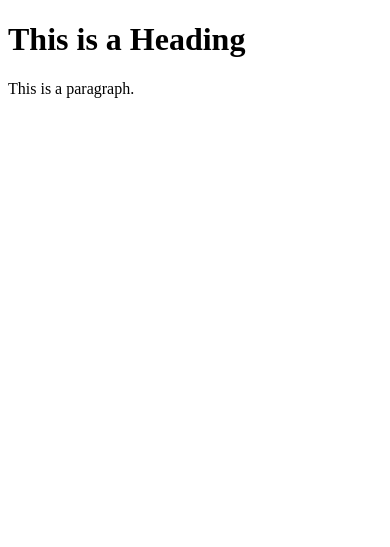
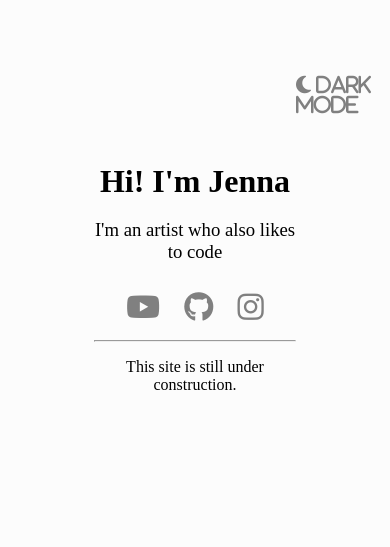
Before and after one commit to jennayey/jennayey.github.io, a plain HTML site: page index.html in a window 390 px wide. Drawn offline with Linux system fonts and the light colour scheme.

Commit message:
Added basic content
added dark-mode.css
added icons, and linked them to my sites
added dark mode button (not yet responsive and functional)

```diff
--- /dev/null
+++ b/css/dark-mode.css
@@ -0,0 +1,59 @@
+
+.container {
+    display: grid;
+    justify-content:center;
+}
+
+h1{
+    color: white;
+    margin-bottom: 0rem;
+}
+
+h3 {
+    color: white;
+    font-weight: normal;
+}
+.item {
+text-align: center;
+}
+
+p{
+    color: white;
+}
+
+.extra-margin {
+ margin-top: 1rem;
+}
+
+.fab{
+ padding: 5%;
+ font-size: 30px;
+ color: gray;
+}
+/*
+.fab:hover {
+    color: black;
+}
+*/
+.fa-github:hover {
+    color:white;
+}
+
+.fa-instagram:hover {
+    color:rgb(253, 103, 198);
+}
+.fa-youtube:hover {
+    color:rgb(219, 56, 56);
+}
+
+a{
+    text-decoration: none;
+}
+hr {
+color: white;
+    width: 200px;
+
+}
+#whole-container {
+    background-color: #222222;
+}
--- /dev/null
+++ b/css/style.css
@@ -0,0 +1,72 @@
+.container {
+    display: grid;
+    justify-content:center;
+    grid-column: 2 / 3;
+    grid-row: 3 / 4;
+}
+.top-container{
+justify-self: center;
+    grid-column: 3/ 4;
+    grid-row: 2/3;
+}
+h1{
+    margin-bottom: 0rem;
+}
+
+h3 {
+    font-weight: normal;
+}
+.item {
+text-align: center;
+}
+
+
+.extra-margin {
+ margin-top: 1rem;
+}
+
+.fab{
+ padding: 5%;
+ font-size: 30px;
+ color: gray;
+}
+
+.fas {
+    font-weight: normal;
+ font-size: 20px;
+ color: gray;
+}
+
+.fas:hover {
+    color: black;
+}
+/*
+.fab:hover {
+    color: black;
+}
+*/
+.fa-github:hover {
+    color:black;
+}
+
+.fa-instagram:hover {
+    color:rgb(253, 103, 198);
+}
+.fa-youtube:hover {
+    color:rgb(219, 56, 56);
+}
+
+a{
+    text-decoration: none;
+}
+hr {
+
+    width: 200px;
+
+}
+#whole-container {
+    background-color: #fcfcfc;
+    display:grid;
+    grid-template-columns:  1fr 2fr 1fr ;
+    grid-template-rows: 0.5fr 0.5fr 2fr 1fr;
+}
--- a/index.html
+++ b/index.html
@@ -1,12 +1,44 @@
 <!DOCTYPE html>
 <html>
+
 <head>
-<title>Page Title</title>
+    <title>Jennayey</title>
+    <link rel="stylesheet" type="text/css" href="css/style.css" />
+    <script src="js/main.js"></script>
+    <!--media="screen"-->
+    <script src="https://kit.fontawesome.com/b3dae74fb0.js"></script>
 </head>
-<body>
 
-<h1>This is a Heading</h1>
-<p>This is a paragraph.</p>
+<body id="whole-container">
+
+        <i class="top-container fas fa-moon"> Dark mode</i>
+
+    <div class="container item-main">
+        <div>
+
+            <div class="item">
+                <h1>Hi! I'm Jenna</h1>
+            </div>
+            <div class="item">
+                <h3>I'm an artist who also likes to code</h3>
+            </div>
+            <div class="item">
+                <a href="https://www.youtube.com/channel/UC7yd09luYKIhaeDwTRVTKbQ/" target="_blank"> <i
+                        class="fab fa-youtube"></i> </a>
+                <a href="https://github.com/jennayey" target="_blank"> <i class="fab fa-github"></i> </a>
+                <a href="https://www.instagram.com/jennayey_/" target="_blank"> <i class="fab fa-instagram"></i> </a>
+                <!--  <a href="https://dev.to/jennayey" target="_blank"> <i class="fab fa-dev"></i> </a> -->
+            </div>
+            <hr>
+            <div class="item">
+                <p>This site is still under construction.</p>
+            </div>
+        </div>
+
+    </div>
+
+
 
 </body>
+
 </html>
```
Also changed, not shown: js/main.js (added).
